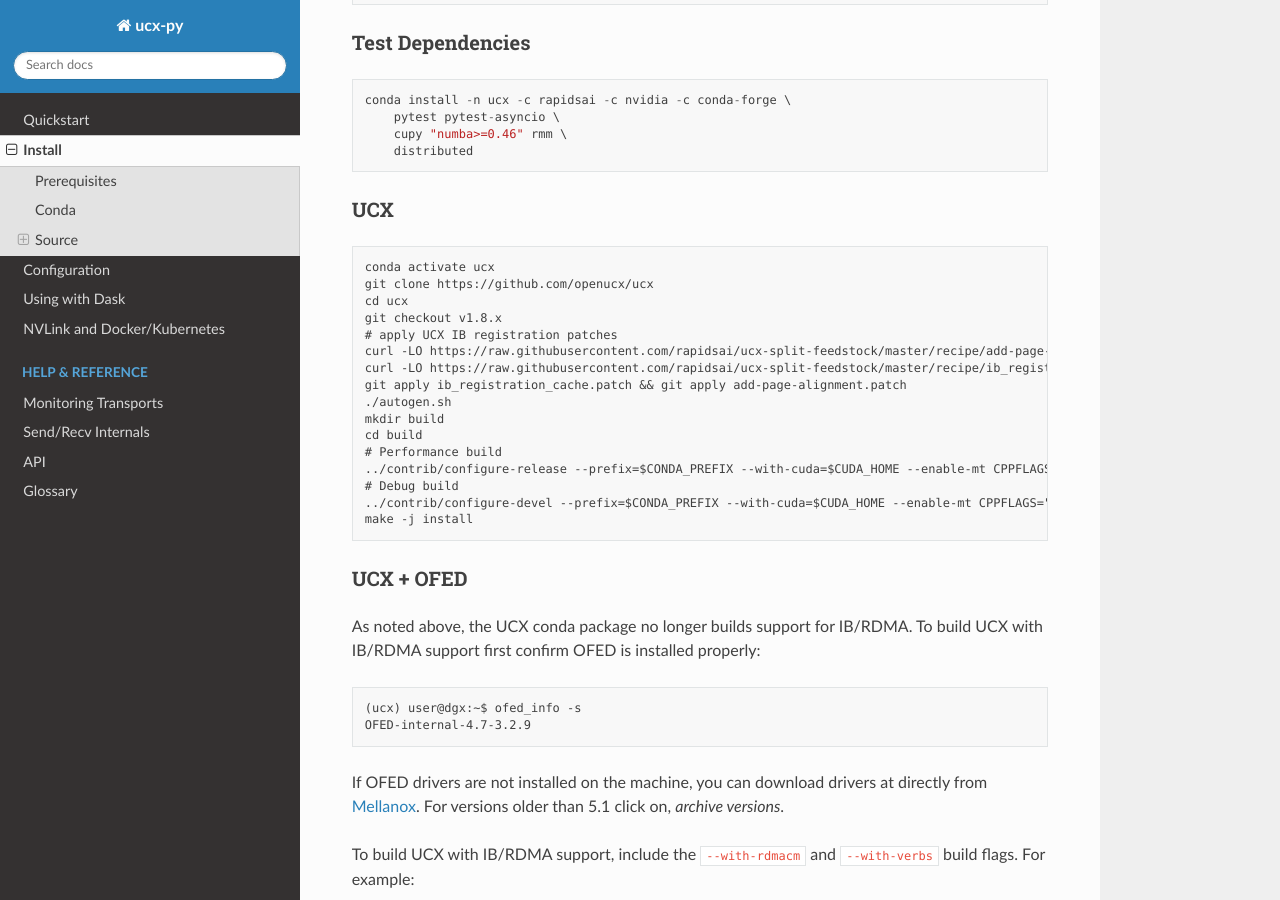
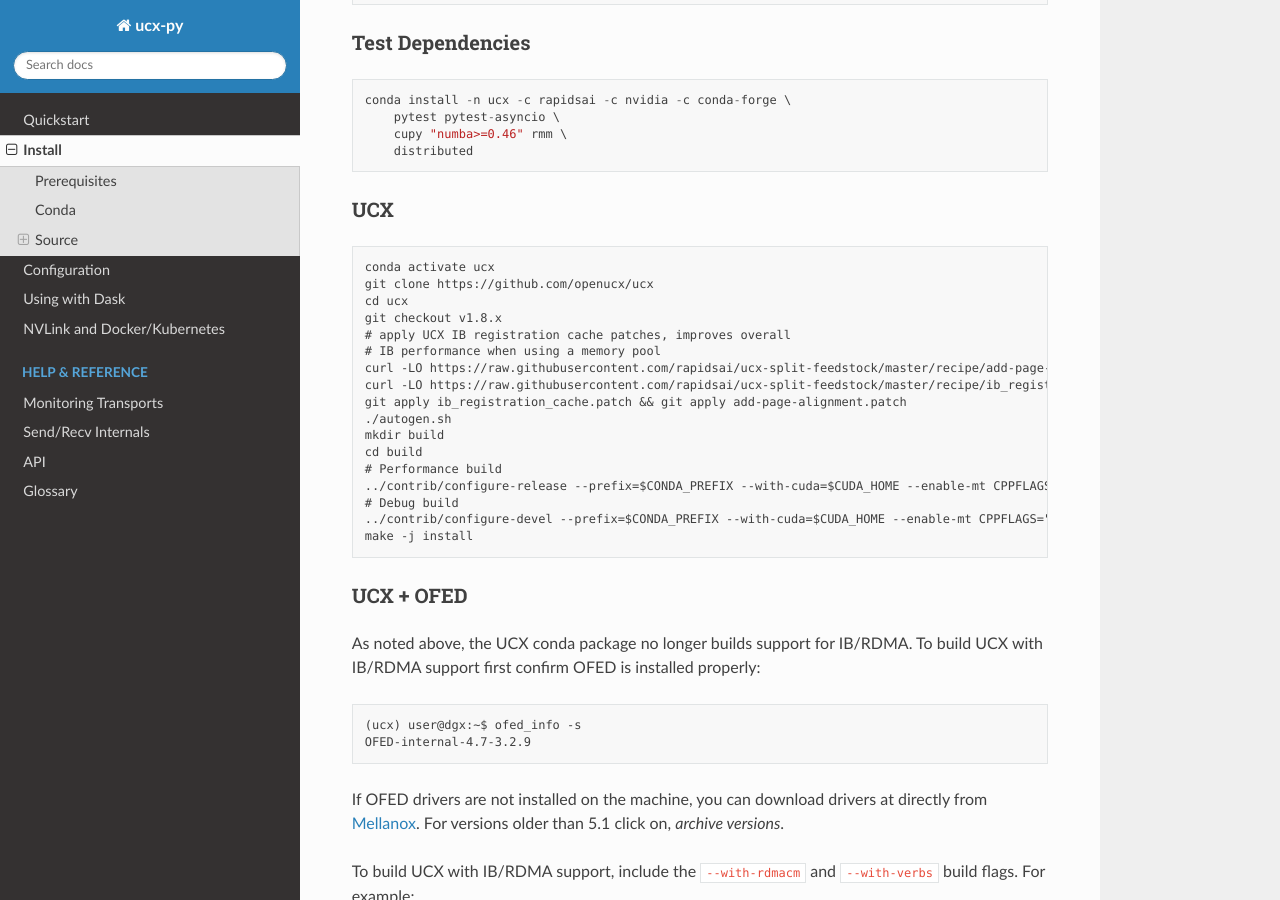
Before and after one commit to rapidsai/ucx-py, a Sphinx documentation site: the page built from docs/source/install.rst, in a window 1280 px wide and 900 px high, scrolled down 1196 px. Built offline with Sphinx 7.4.7 and the Read the Docs theme 2.0.0, drawn with Linux system fonts in a browser that asks for light colours; the version number could not be read and is left out.

Commit message:
Update docs/source/install.rst
Co-authored-by: Peter Andreas Entschev <peter@entschev.com>

```diff
--- a/docs/source/install.rst
+++ b/docs/source/install.rst
@@ -72,7 +72,8 @@
     git clone https://github.com/openucx/ucx
     cd ucx
     git checkout v1.8.x
-    # apply UCX IB registration patches
+    # apply UCX IB registration cache patches, improves overall
+    # IB performance when using a memory pool
     curl -LO https://raw.githubusercontent.com/rapidsai/ucx-split-feedstock/master/recipe/add-page-alignment.patch
     curl -LO https://raw.githubusercontent.com/rapidsai/ucx-split-feedstock/master/recipe/ib_registration_cache.patch
     git apply ib_registration_cache.patch && git apply add-page-alignment.patch
```
